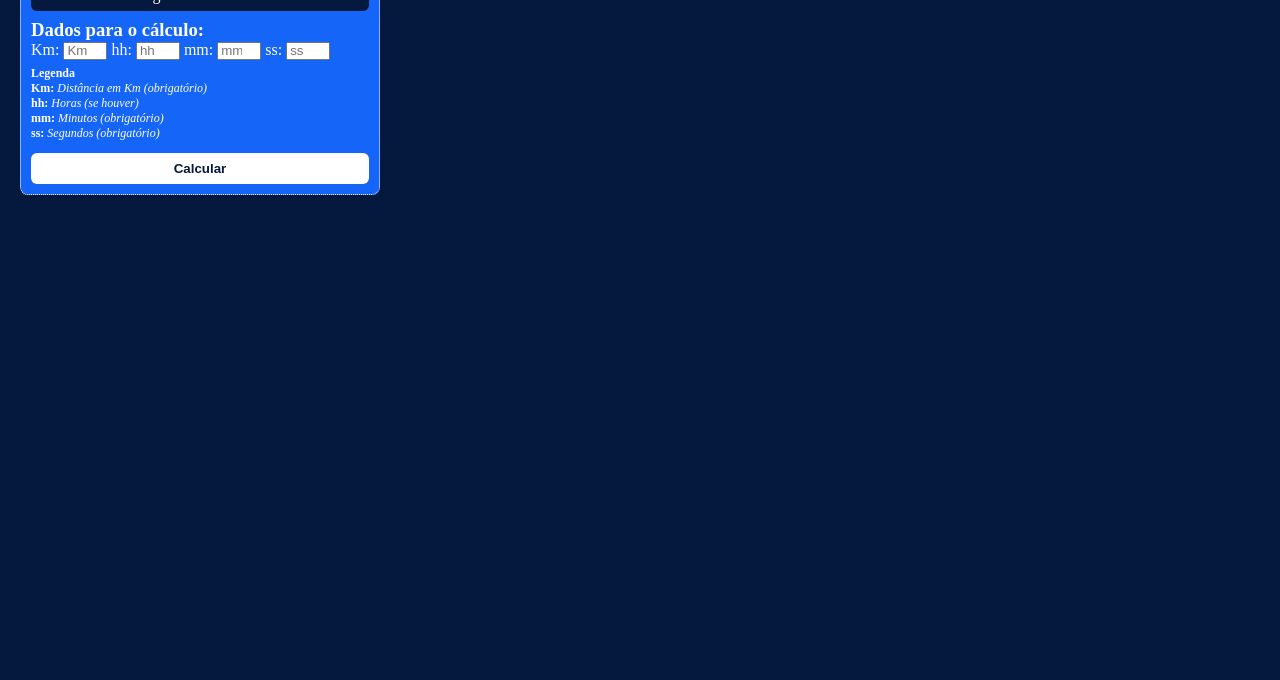
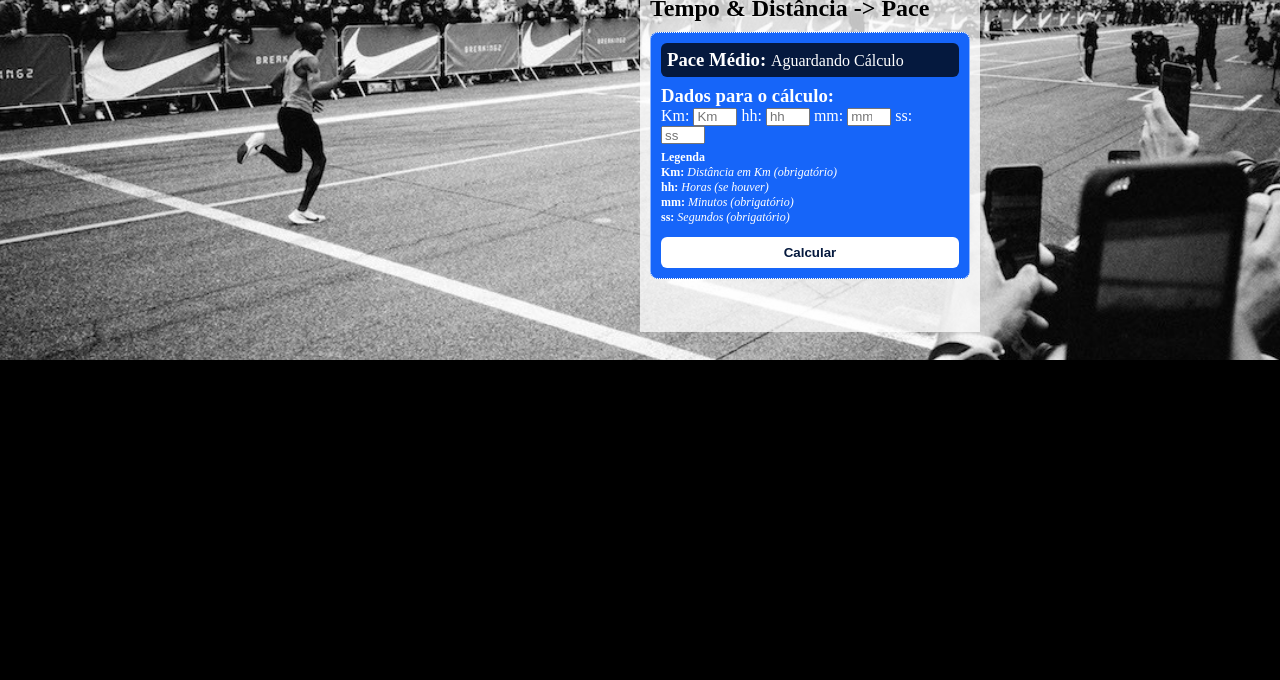
Before and after one commit to brunorodriguesdecarvalho/CalculadoraPace, a plain HTML site: page index.html in a window 1280 px wide. Shown: the part 120-800 px from the top of the page. Drawn offline with Linux system fonts and the light colour scheme.

Commit message:
Layout changes

```diff
--- a/estilo.css
+++ b/estilo.css
@@ -1,9 +1,39 @@
-
+html {display: inline-flexbox}
 body{
     margin: 10px 20px;
-    background-color: #05193E;
     color: white;
-    width: 360px;
+    margin: 0px;
+    background-color: #000;
+    overflow: hidden;
+}
+
+h1, h2, h3 {margin-top: 10px;}
+h1, h2 {
+    margin-bottom: 10px;
+    color: rgba(0, 0, 0, 1);
+    text-shadow: 0px 0px 4px rgba(255, 255, 255, 0.75);
+}
+h3 {display: inline;}
+
+#bkgPaceApp {
+    background-image: url(./img/eliud_bw.jpeg);
+    height: 480px;
+    background-position: right;
+    background-repeat: no-repeat;
+    background-size: cover;
+    position: relative;
+    padding: 0px;
+}
+
+#mainPaceApp {
+    position: relative;
+    left: 50%;
+    top: 10%;
+    max-width: 320px;
+    background-color: rgba(255, 255, 255, 0.75);
+    height: 80%;
+    margin: 0px;
+    padding: 10px;
 }
 
 div.Calc {
@@ -25,6 +55,12 @@ div.CalcVisor {
     margin-bottom: 8px;
 }
 
+div.legenda {
+    font-size: 12px;
+    margin-top: 6px;
+    margin-bottom: 12px;
+}
+
 #inputKM, #inputH, #inputM, #inputM, #inputS {
     width: 36px;
     height: 12px;
@@ -32,19 +68,6 @@ div.CalcVisor {
 
 #totPcM {
     display: inline;
-}
-
-div.legenda {
-    font-size: 12px;
-    margin-top: 6px;
-    margin-bottom: 12px;
-}
-
-h1, h2 {margin-bottom: 6px;}
-h1, h2, h3 {margin-top: 0px;}
-h3 {margin-bottom: 0px; display: inline;}
-h2 {
-    color: #1665F9;
 }
 
 button {
--- a/index.html
+++ b/index.html
@@ -6,11 +6,11 @@
         <script src="paceCalc.js"></script>
     </head>
     <body>
+        <div id="bkgPaceApp">
+            <div id="mainPaceApp">
                 <h1>Calculadora de Pace</h1>
                 <h2>Tempo & Distância -> Pace</h2>
-
                 <div class="Calc">
-
                     <div class="CalcVisor">
                         <div class="TimeInputCell">
                             <h3>Pace Médio: </h3>
@@ -61,5 +61,7 @@
                     <button onclick="Calcular()">Calcular</button>
                     <br>
                 </div>
+            </div>
+        </div>
     </body>
 </html>
```
Also changed, not shown: img/150407-boston-marathon-24.jpg (added), img/8LGJZ6.jpg (added), img/bw_nike_kyp.jfif (added), img/eliud_bw.jpeg (added), img/i1200.jpg (added), img/kipchoge.jpg (added), img/kipchoge2.jpg (added), img/kipchoge3.jpg (added), img/kipchoge_bw.jpg (added), img/kypchoge_bw.jpg (added), img/pistorius_win_hor.jpg (added), img/screen-shot-2013-02-12-at-9-46-00-pm-1764x700.png (added). Lines whose indentation alone changed are shown as unchanged.
